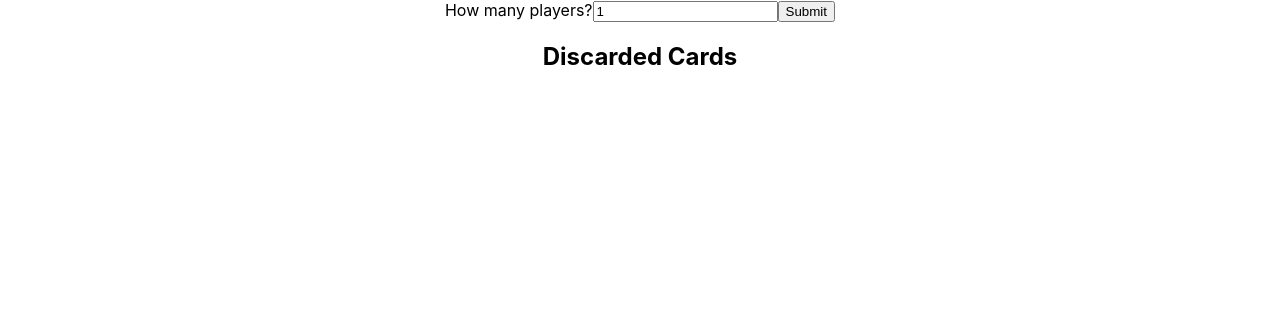
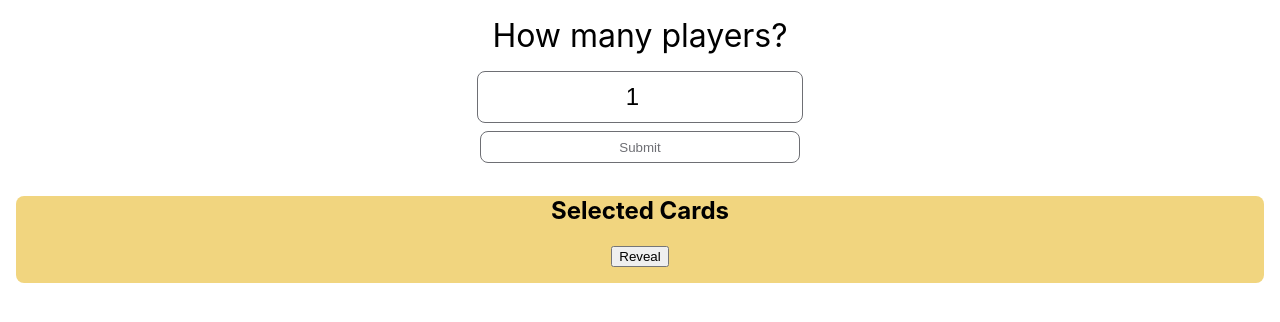
Before and after one commit to MarianaGavino/PlanningPoker, a React (Create React App) app: page / in a window 1280 px wide. Shown: the top 322 px of the page. Built offline with nearby package versions, Linux system fonts and the light colour scheme.

Commit message:
discarded cards

```diff
--- a/src/App.tsx
+++ b/src/App.tsx
@@ -1,7 +1,6 @@
 import React from 'react';
 import './App.css';
 import UserDeck from './components/Users';
-import Board from './components/Board';
 
 function App() {
   return (
--- /dev/null
+++ b/src/components/Board.css
@@ -0,0 +1,35 @@
+.board {
+    background-color: #e6b1138a ;
+    padding-bottom: 1rem;
+    margin: 1rem;
+    border-radius: .5rem;
+
+}
+
+.selected-cards {
+    display: flex;
+    justify-content: center;
+}
+
+.selected-card {
+        width: 3.5rem;
+        height: 7rem;
+        border: 2px solid  #91c43b;
+        border-radius: .5rem;
+        padding: 1.25rem;
+        margin: 0.62rem;
+        text-align: center;
+        font-size: 1.5rem;
+        background-color: #91c43b;
+        box-shadow: 10px 10px 5px 0px rgba(0,0,0,0.16);
+        color:  #91c43b;
+        font-size: 3rem;
+        display: flex;
+        align-items: center;
+        justify-content: center;
+        cursor: default;
+}
+
+.white-background {
+    background-color: white; /* Fondo blanco para las cartas cuando se revelan */
+  }
--- a/src/components/Board.tsx
+++ b/src/components/Board.tsx
@@ -1,21 +1,35 @@
 import React from "react";
 import { Card } from "./Users";
+import "./Board.css";
+import "./CardDeck.css";
+import { useState } from 'react';
 
 interface BoardProps {
   discardedCards: Card[];
 }
 
+
 const Board: React.FC<BoardProps> = ({ discardedCards }) => {
+
+  const [revealed, setRevealed] = useState(false);
+
+  const handleReveal = () => {
+    setRevealed(true);
+  }
+
   return (
     <div className="board">
-      <h2>Discarded Cards</h2>
-      <div className="discarded-cards">
+      <h2>Selected Cards</h2>
+      <div className="selected-cards">
         {discardedCards.map((card) => (
-          <div className="discarded-card" key={card.id}>
+          <div
+            className={`selected-card ${revealed ? 'white-background' : ''}`}
+            key={card.id}>
             {card.value}
           </div>
         ))}
       </div>
+      <button onClick={handleReveal}>Reveal</button>
     </div>
   );
 };
--- a/src/components/CardDeck.css
+++ b/src/components/CardDeck.css
@@ -1,17 +1,18 @@
 .card-deck {
     display: flex;
     flex-wrap: wrap;
+    margin: 1rem;
   }
 
   .card {
     width: 3.5rem;
     height: 7rem;
     border: 2px solid  #91c43b;
-    border-radius: 8px;
-    padding: 20px;
-    margin: 10px;
+    border-radius: .5rem;
+    padding: 1.25rem;
+    margin: 0.62rem;
     text-align: center;
-    font-size: 18px;
+    font-size: 1.5rem;
     cursor: pointer;
     background-color: white;
     box-shadow: 10px 10px 5px 0px rgba(0,0,0,0.16);
--- /dev/null
+++ b/src/components/InputUsers.css
@@ -0,0 +1,31 @@
+.players-number {
+    margin: 1rem 3rem 1rem 3rem;
+    height: 10rem;
+    display: flex;
+    flex-direction: column;
+}
+.players-label{
+    font-size: 2rem;
+    margin-bottom: 1rem;
+}
+
+.players-input {
+    height: 3rem;
+    width: 20rem;
+    font-size: 1.5rem;
+    text-align: center;
+    border-radius: 0.5rem;
+    border: 1.5px solid #6e6f74;
+    align-self: center;
+    margin-bottom: .5rem;
+}
+.players-button {
+    height: 2rem;
+    width: 20rem;
+    border: 1.5px solid #6e6f74;
+    border-radius: 0.5rem;
+    cursor: pointer;
+    background-color: white;
+    color: #6e6f74;
+    align-self: center;
+}
--- a/src/components/Users.tsx
+++ b/src/components/Users.tsx
@@ -1,9 +1,11 @@
 import { useState } from "react";
+import "./InputUsers.css";
 import "./CardDeck.css";
 import { useDispatch, useSelector } from "react-redux";
 import { RootState } from "../store";
 import { setUserDeck } from "./Actions/acrtions";
 import Board from "./Board";
+import { type } from "os";
 
 export interface Card {
   id: number;
@@ -14,6 +16,10 @@ export interface User {
   id: number;
   deck: Card[];
 }
+
+const CardT: keyof Card = 'value';
+
+
 
 const UserDeck = () => {
   const dispatch = useDispatch();
@@ -52,11 +58,12 @@ const UserDeck = () => {
     console.log(`Haz hecho clic en la ${cardId} del usuario ${userId}`);
     const updateUsersDeck = usersDeck.map((user) => {
       if (user.id === userId) {
-        const removedCardIndex = user.deck.findIndex((card) => card.id === cardId);
-        const removedCard = user.deck.splice(removedCardIndex, 1)[0];
-
-        setDiscardedCards([...discardedCards, removedCard]); // Agregar la carta eliminada al Board
-        return { ...user, deck: user.deck };
+        const updatedDeck = user.deck.filter((card) => card.id !== cardId);
+        const removedCard = user.deck.find((card) => card.id === cardId);
+        if (removedCard) {
+          setDiscardedCards([...discardedCards, removedCard]); // Agregar la carta eliminada al Board
+        }
+        return { ...user, deck: updatedDeck };
       }
       return user;
     });
@@ -64,16 +71,49 @@ const UserDeck = () => {
     dispatch(setUserDeck(updateUsersDeck));
   };
 
+  console.log(discardedCards);
 
+  const valueSelectedCards = discardedCards.map((card) => card.value);
+  console.log("Valores de cartas seleccionadas:" + valueSelectedCards);
+
+  const mostFrequent = (array: Card[]) => {
+    if (array.length === 0) {
+      return null;
+    }
+    const valueFrequency = discardedCards.reduce<Record<string,number>>((acum, {value}) =>{
+      acum[value] = (acum[value] || 0) +1;
+      return acum;
+    },{});
+
+    const [mostFrequent] = Object.entries(valueFrequency).reduce(
+      (max, [id, rep]) => (rep > max[1] ? [id, rep] : max),
+      ["", 0] as [string, number]
+    );
+      return parseInt(mostFrequent);
+
+  }
+
+  console.log(mostFrequent(discardedCards));
 
   return (
     <div>
-      <label>How many players?</label>
-      <input type="number" value={usersNumber} onChange={handleInputChange} />
-      <button type="submit" onClick={inputValue}>
-        Submit
-      </button>
-      <div><Board discardedCards={discardedCards}/></div>
+      <div className="players-number">
+        <label className="players-label">How many players?</label>
+        <input
+          className="players-input"
+          type="number"
+          min="1"
+          value={usersNumber}
+          onChange={handleInputChange}
+        />
+        <button className="players-button" type="submit" onClick={inputValue}>
+          Submit
+        </button>
+      </div>
+
+      <div>
+        <Board discardedCards={discardedCards} />
+      </div>
       {/* Deck */}
       <div className="UserList">
         {usersDeck.map((user) => (
@@ -90,7 +130,6 @@ const UserDeck = () => {
                 </div>
               ))}
             </div>
-            {/* <CardDeck /> */}
           </div>
         ))}
       </div>
@@ -98,26 +137,3 @@ const UserDeck = () => {
   );
 };
 export default UserDeck;
-
-{
-  /* <div className="UserList">
-        {users.map((user) => (
-          <div key={user.id}>
-            <h2>{user.id}</h2>
-            <div className="card-deck">
-              {user.deck.map((card) => (
-                <div
-                  className="card"
-                  key={card.id}
-                  onClick={() => handleClick(card.id, user.id)}
-                >
-                  {card.value}
-                </div>
-              ))}
-            </div>
-            {/* <CardDeck /> */
-}
-//     </div>
-//   ))}
-
-// </div> */}
```
Also changed, not shown: src/components/Home.tsx (deleted, +0 -25 lines), src/components/Home1.tsx (deleted, +0 -28 lines).
